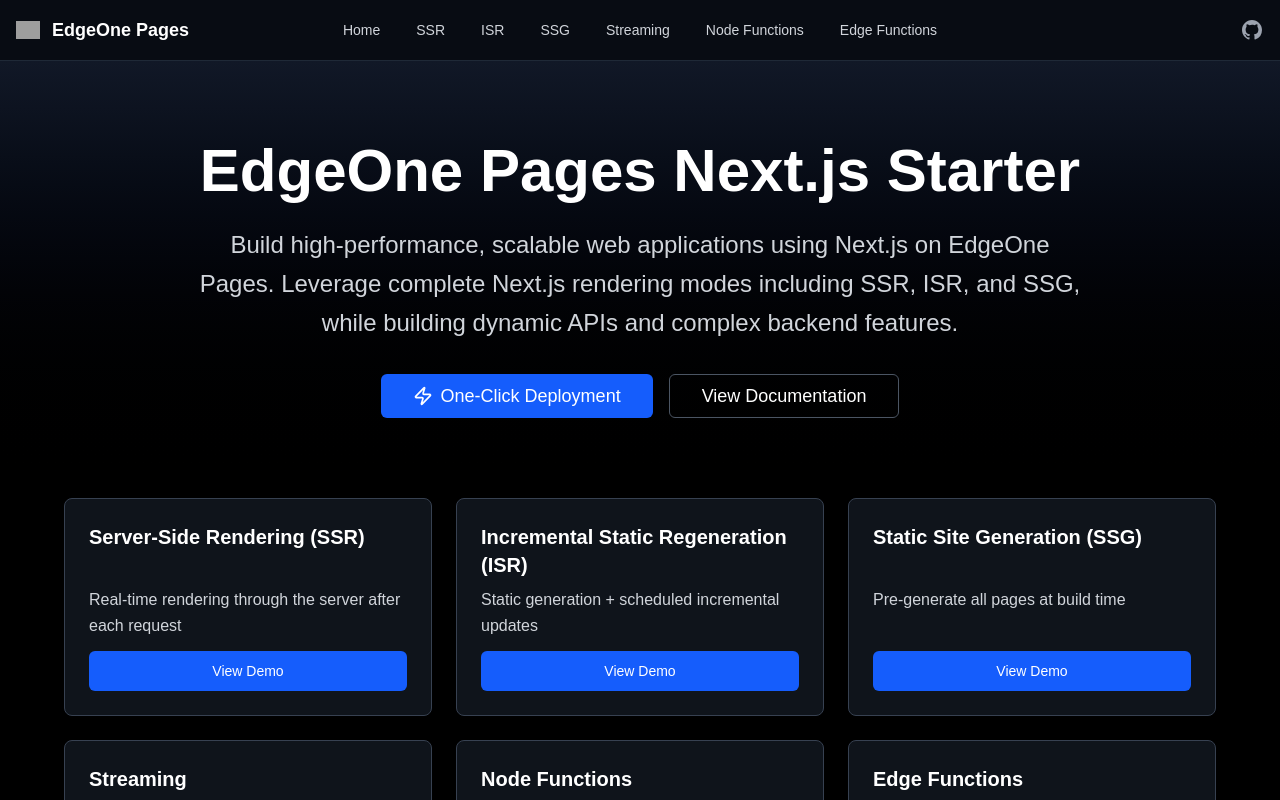
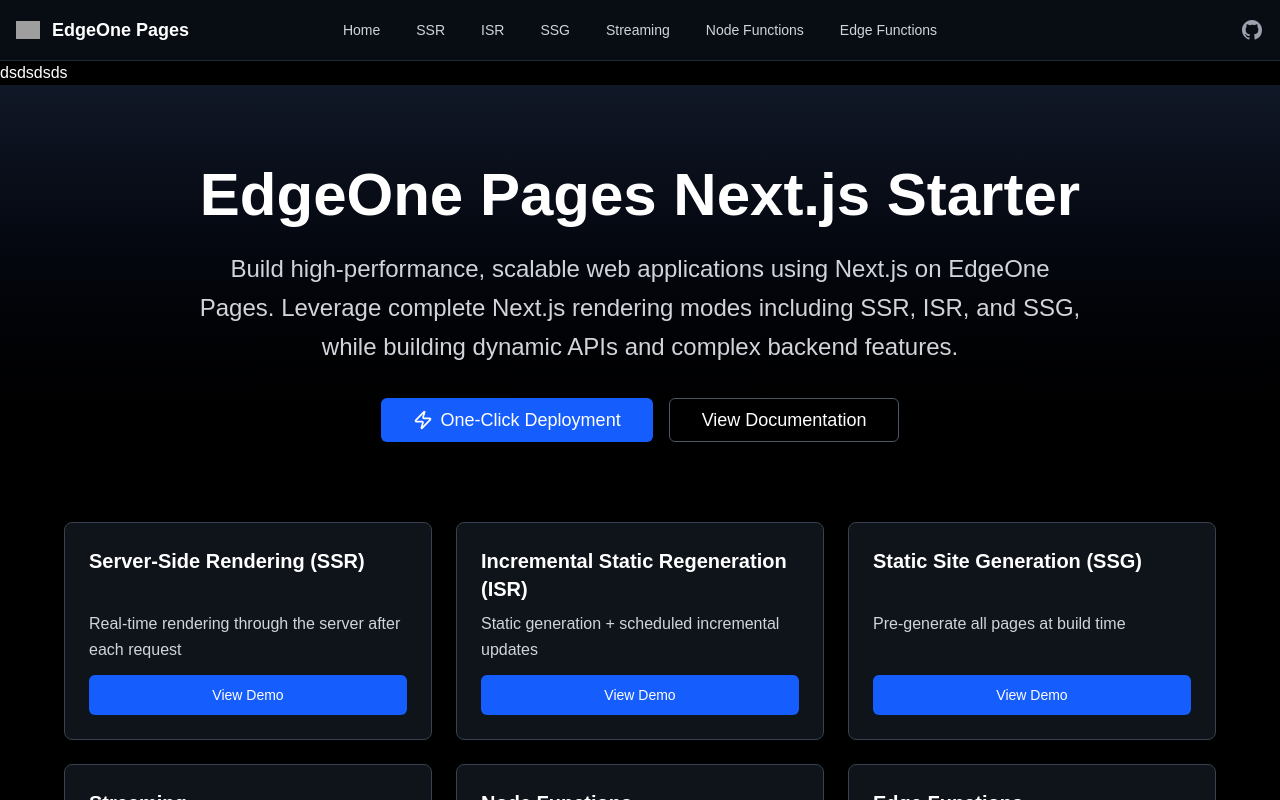
Before and after one commit to BLUE-YBZ/next-mix-render-template, a Next.js app: page / in a window 1280 px wide. Shown: the top 800 px of the page. Built offline with nearby package versions, Linux system fonts and the light colour scheme; grey boxes are pictures that could not be loaded.

Commit message:
feat: 文本调整v1

```diff
--- a/src/app/page.tsx
+++ b/src/app/page.tsx
@@ -5,6 +5,7 @@
 export default function Home() {
   return (
     <PageLayout>
+      dsdsdsds
       <Hero />
       <Features />
     </PageLayout>
```
